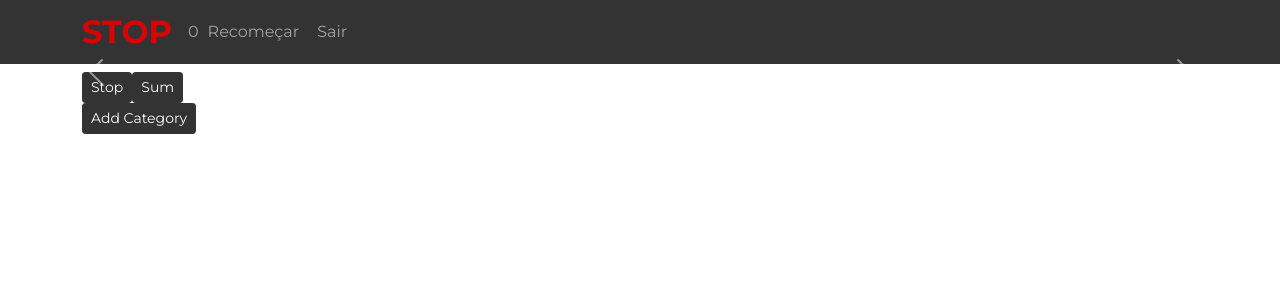
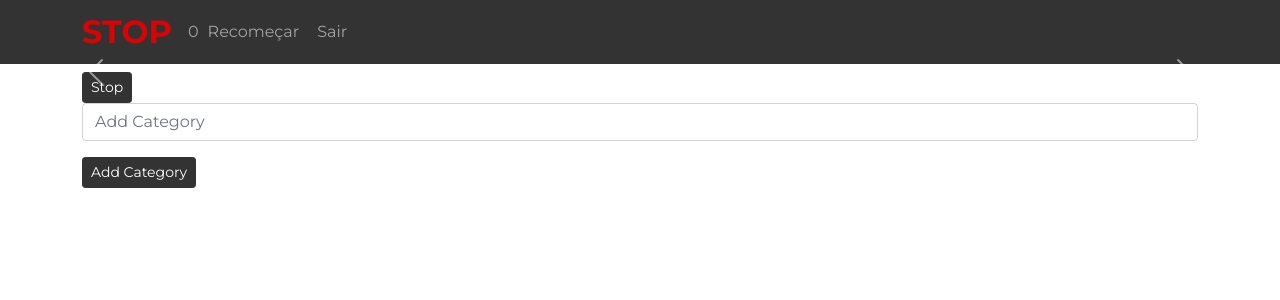
Before and after one commit to jotapedrok/stop, a React (Create React App) app in the folder stop-app/: page /game in a window 1280 px wide. Shown: the top 300 px of the page. Built offline with nearby package versions, Linux system fonts and the light colour scheme.

Commit message:
set category component

```diff
--- a/stop-app/src/components/Category/index.tsx
+++ b/stop-app/src/components/Category/index.tsx
@@ -1,29 +1,110 @@
-import React, { useState } from 'react';
-import { FormControl, InputGroup } from 'react-bootstrap';
+import React, { ChangeEvent, useState, useEffect } from 'react';
+import { Form, FormControl, InputGroup } from 'react-bootstrap';
+import { useDispatch, useSelector } from 'react-redux';
+import IAnswer from '../../interfaces/IAnswer.interface';
 import ICategory from '../../interfaces/ICategory.interface';
+import { RootState } from '../../store';
+import { setAnswers } from '../../store/answers.slice';
 
 interface CategoryProps {
   category: ICategory;
 }
 
+const answerListType: IAnswer[] = [];
+
 export default function Category(props: CategoryProps) {
   const [state, setState] = useState({
-    answerList: [],
+    answerList: answerListType,
+    answerInput: '',
+    answerBeforePoints: '',
+    setedPoints: 0,
   });
+
   const { category } = props;
+
+  const dispatch = useDispatch();
+
+  const turn = useSelector((s: RootState) => s.turn.turn);
+
+  useEffect(() => {
+    if (turn === 'stop') {
+      setState({
+        ...state,
+        answerBeforePoints: answerInput,
+        answerInput: '',
+      });
+    }
+    if (turn === 'sum') {
+      setState({
+        ...state,
+        answerList: [...answerList, { answer: answerBeforePoints, score: setedPoints }],
+        answerBeforePoints: '',
+        setedPoints: 0,
+      });
+      dispatch(setAnswers({ category, answers: answerList }));
+    }
+  }, [turn]);
+
+  const handleChange = (e: ChangeEvent<HTMLInputElement>) => {
+    const { name, value } = e.target;
+    setState({
+      ...state,
+      [name]: value,
+    });
+  };
+
+  const handleSelect = (e: ChangeEvent<HTMLSelectElement>) => {
+    const { name, value } = e.target;
+    setState({
+      ...state,
+      [name]: value,
+    });
+  };
+
+  const { answerList, answerInput, answerBeforePoints, setedPoints } = state;
   return (
     <div className="category">
-      <div className="category-title">{category.category}</div>
-      <div className="category-answer-list">l1</div>
-      <div className="category-input-container container">
+      <div className="category-title">
+        <h4>{category.category}</h4>
+      </div>
+      <div className="category-answer-list">
+        {answerList.map(({ answer, score }) => (
+          <div
+            key={`${answer}_key_number_${Math.random() * 100}`}
+            className="category-answer-list-item"
+          >
+            <h5 className="category-answer-list-item-answer">{answer}</h5>
+            <h5 className="category-answer-list-item-score">{score}</h5>
+          </div>
+        ))}
+      </div>
+      {turn === 'stop' && (
+        <div className="category-answer-unseted-points">
+          <h4>{answerBeforePoints}</h4>
+          <Form.Select
+            name="setedPoints"
+            size="sm"
+            value={setedPoints}
+            onChange={handleSelect}
+          >
+            <option value={0}>0</option>
+            <option value={5}>5</option>
+            <option value={10}>10</option>
+          </Form.Select>
+        </div>
+      )}
+      {turn !== 'stop' && (<div className="category-input-container container">
         <InputGroup className="mb-3">
           <FormControl
+            value={answerInput}
+            name="answerInput"
             placeholder="Answer"
             aria-label="Answer"
             aria-describedby="basic-addon1"
+            onChange={handleChange}
           />
         </InputGroup>
-      </div>
+      </div>)}
     </div>
   );
 }
--- a/stop-app/src/pages/InGame/index.tsx
+++ b/stop-app/src/pages/InGame/index.tsx
@@ -1,21 +1,38 @@
-import React, { useState } from 'react';
-import { Button, Carousel } from 'react-bootstrap';
-import { useSelector } from 'react-redux';
+import React, { MouseEvent, useState } from 'react';
+import { Button, Carousel, FormControl, InputGroup } from 'react-bootstrap';
+import { useDispatch, useSelector } from 'react-redux';
 import Category from '../../components/Category';
 import { RootState } from '../../store';
+import { setDefault, setStop, setSum } from '../../store/turn.slice';
 
 export default function InGame() {
   const [state, setState] = useState({
     index: 0,
   });
+
   const userName = useSelector((s: RootState) => s.user.userName);
   const categories = useSelector((s: RootState) => s.categories.categories);
-  const handleSelect = (selectedIndex: number) => {
+  const turn = useSelector((s: RootState) => s.turn.turn);
+
+  const dispatch = useDispatch();
+
+  const handleCarouselSelect = (selectedIndex: number) => {
     setState({
       ...state,
       index: selectedIndex,
     });
   };
+
+  const stopButtomClick = (e: MouseEvent<HTMLButtonElement>) => {
+    e.preventDefault();
+    dispatch(setStop());
+  };
+
+  const sumButtomClick = (e: MouseEvent<HTMLButtonElement>) => {
+    e.preventDefault();
+    dispatch(setSum());
+  };
+
   return (
     <div className="in-game">
       <div className="in-game-player-name container">
@@ -23,7 +40,7 @@ export default function InGame() {
       </div>
       <Carousel
         activeIndex={state.index}
-        onSelect={i => handleSelect(i)}
+        onSelect={i => handleCarouselSelect(i)}
         className="in-game-categories-container"
         interval={null}
       >
@@ -34,14 +51,26 @@ export default function InGame() {
         ))}
       </Carousel>
       <div className="in-game-buttons-container container">
-        <Button variant="primary" size="sm">
-          Stop
-        </Button>
-        <Button variant="primary" size="sm">
-          Sum
-        </Button>
+        {turn !== 'stop' && (
+          <Button onClick={stopButtomClick} variant="primary" size="sm">
+            Stop
+          </Button>
+        )}
+        {turn === 'stop' && (
+          <Button onClick={sumButtomClick} variant="primary" size="sm">
+            Sum
+          </Button>
+        )}
       </div>
       <div className="in-game-add-category-container container">
+        <InputGroup className="mb-3">
+          <FormControl
+            name="addCategoryInput"
+            placeholder="Add Category"
+            aria-label="Add Category"
+            aria-describedby="basic-addon1"
+          />
+        </InputGroup>
         <Button variant="primary" size="sm">
           Add Category
         </Button>
--- /dev/null
+++ b/stop-app/src/store/answers.slice.ts
@@ -0,0 +1,29 @@
+import { createSlice } from '@reduxjs/toolkit';
+import { IAnswerList } from '../interfaces/IAnswer.interface';
+
+const initialAnswersArray: IAnswerList[] = [];
+
+const answers = createSlice({
+  name: 'answers',
+
+  initialState: {
+    answers: initialAnswersArray,
+  },
+
+  reducers: {
+    setAnswers(state, { payload }) {
+      const category = state.answers.find(
+        answerList => answerList.category === payload.category,
+      );
+      if (category) {
+        const i = state.answers.indexOf(category);
+        state.answers[i].answers = payload.answers;
+      } else {
+        state.answers.push(payload);
+      }
+    },
+  },
+});
+
+export default answers.reducer;
+export const { setAnswers } = answers.actions;
--- a/stop-app/src/store/index.ts
+++ b/stop-app/src/store/index.ts
@@ -2,12 +2,14 @@ import { configureStore } from '@reduxjs/toolkit';
 import ScoreReducer from './score.slice';
 import ThemesReducer from './category.slice';
 import UserReducer from './user.slice';
+import TurnReducer from './turn.slice';
 
 const store = configureStore({
   reducer: {
     score: ScoreReducer,
     categories: ThemesReducer,
     user: UserReducer,
+    turn: TurnReducer,
   },
 });
 
--- /dev/null
+++ b/stop-app/src/store/turn.slice.ts
@@ -0,0 +1,26 @@
+import { createSlice } from '@reduxjs/toolkit';
+
+const turn = createSlice({
+  name: 'turn',
+
+  initialState: {
+    turn: 'default',
+  },
+
+  reducers: {
+    setStop(state) {
+      state.turn = 'stop';
+    },
+
+    setDefault(state) {
+      state.turn = 'default';
+    },
+
+    setSum(state) {
+      state.turn = 'sum';
+    },
+  },
+});
+
+export default turn.reducer;
+export const { setStop, setDefault, setSum } = turn.actions;
```
Also changed, not shown: stop-app/src/interfaces/IAnswer.interface.ts (added, +9 -0 lines).
